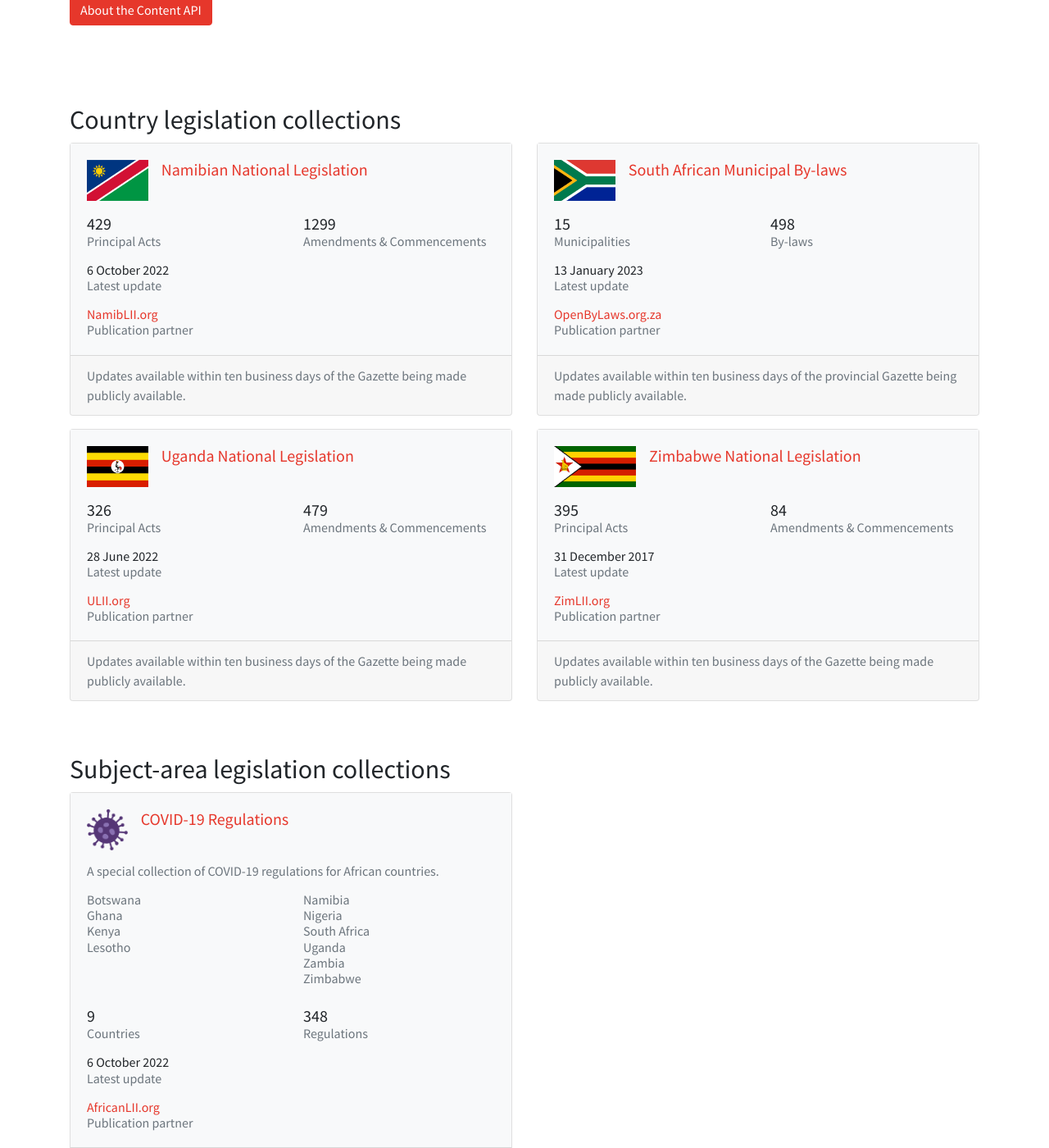
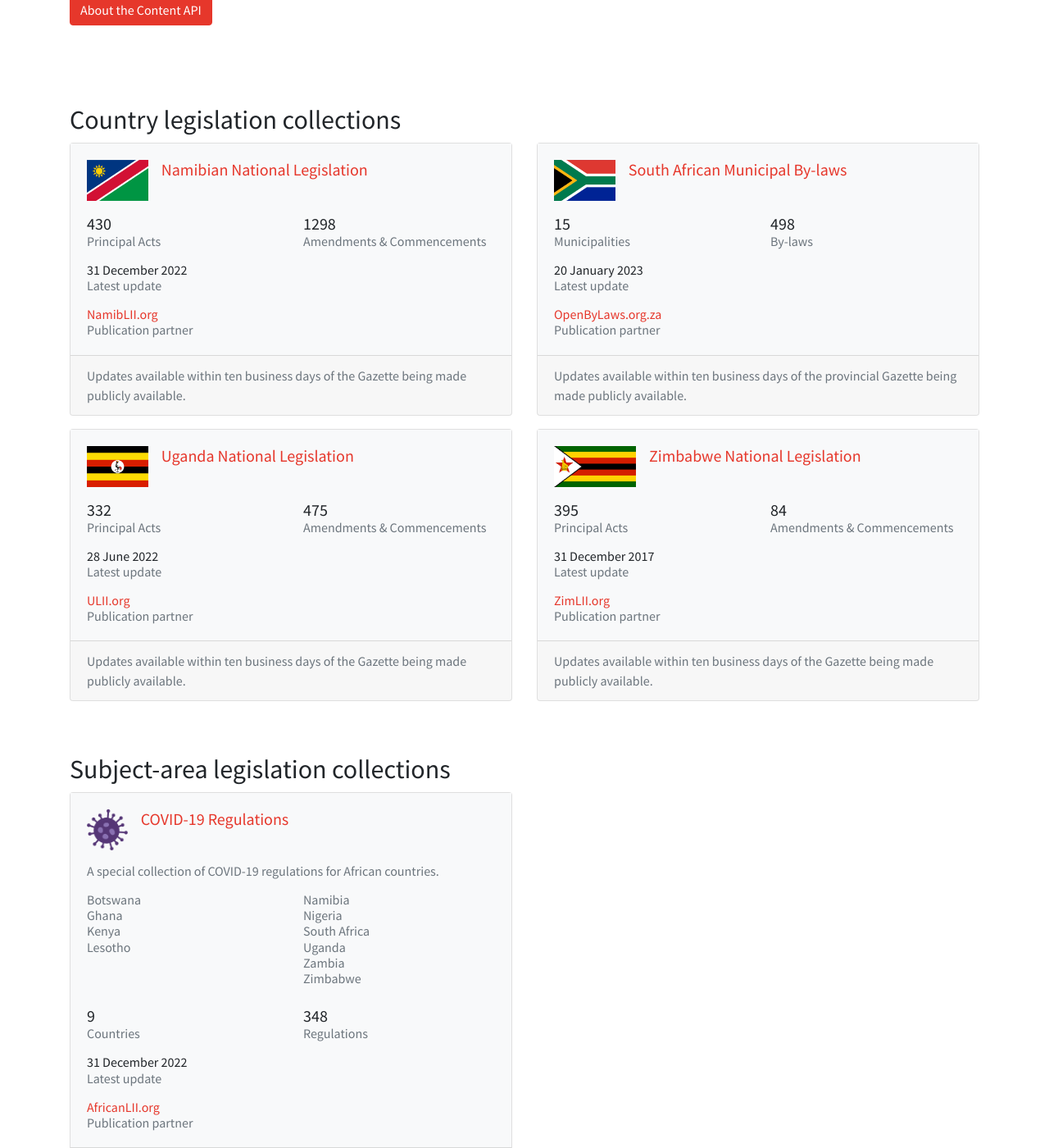
Before and after one commit to laws-africa/laws-africa.github.io, a Jekyll site: the page built from commons.markdown, in a window 1280 px wide and 1400 px high, scrolled down 536 px. Shown: the whole window at 82% size. Built offline with Jekyll 4.4.1, drawn with Linux system fonts in a browser that asks for light colours; nearby versions of some CDN libraries.

Commit message:
Updated commons stats

```diff
--- a/_data/commons.json
+++ b/_data/commons.json
@@ -1,13 +1,13 @@
 {
   "covid19": {
-    "as_at_date": "2022-10-06",
+    "as_at_date": "2022-12-31",
     "n_countries": 9,
     "n_principal": 348
   },
   "na": {
-    "as_at_date": "2022-10-06",
-    "n_principal": 429,
-    "n_stubs": 1299
+    "as_at_date": "2022-12-31",
+    "n_principal": 430,
+    "n_stubs": 1298
   },
   "pending": [
     {
@@ -29,11 +29,11 @@
   ],
   "ug": {
     "as_at_date": "2022-06-28",
-    "n_principal": 326,
-    "n_stubs": 479
+    "n_principal": 332,
+    "n_stubs": 475
   },
   "za_bylaws": {
-    "as_at_date": "2023-01-13",
+    "as_at_date": "2023-01-20",
     "n_bylaws": 498,
     "n_municipalities": 15
   },
```
